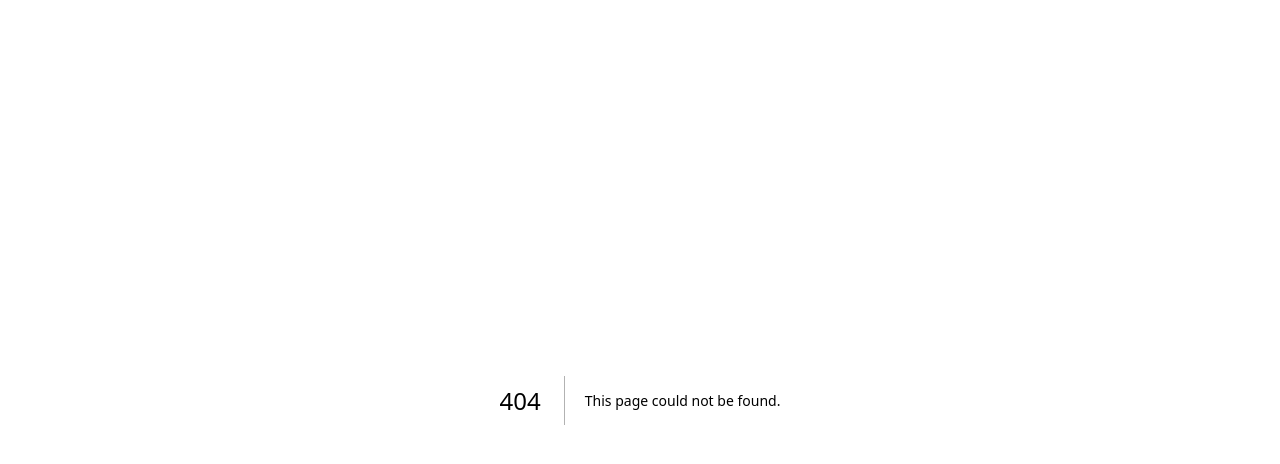
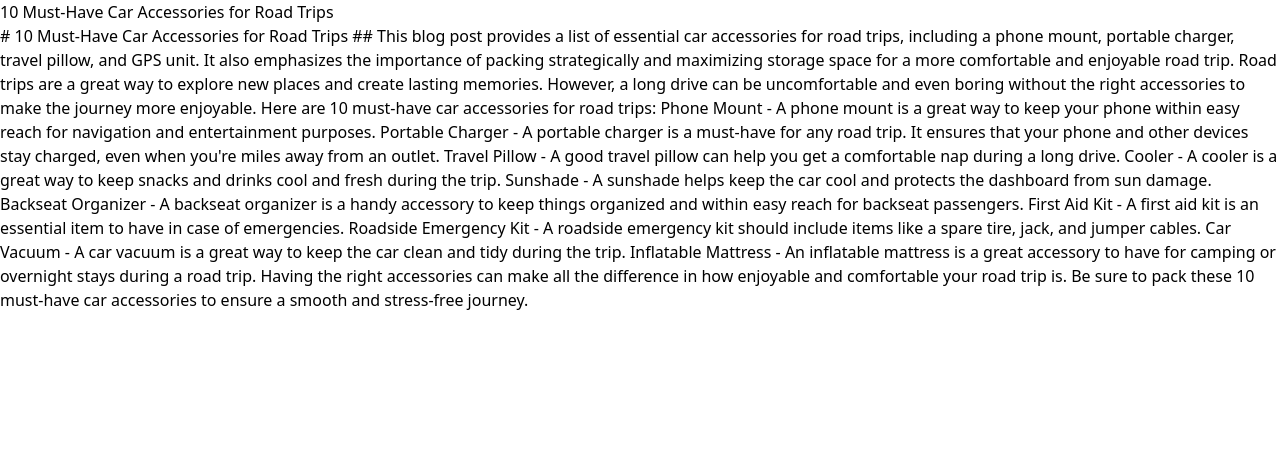
Before and after one commit to erdaboss99/NextJS-Blog, a Next.js app: page /blog/10_Must-Have_Car_Accessories_for_Road_Trips in a window 1280 px wide. Before the commit this address had no page. Shown: the top 464 px of the page. Built offline with nearby package versions, Linux system fonts and the light colour scheme.

Commit message:
Create slug page for each posts

```diff
--- /dev/null
+++ b/src/pages/blog/[postSlug].tsx
@@ -0,0 +1,63 @@
+import { GetStaticPaths, GetStaticProps, InferGetStaticPropsType, NextPage } from 'next';
+import fs from 'fs';
+import path from 'path';
+import matter from 'gray-matter';
+import { ParsedUrlQuery } from 'querystring';
+
+type SinglePostPageProps = InferGetStaticPropsType<typeof getStaticProps>;
+
+const SinglePostPage: NextPage<SinglePostPageProps> = (props) => {
+	return (
+		<div>
+			<h1>{props.post.title}</h1>
+			<h1>{props.post.content}</h1>
+		</div>
+	);
+};
+
+interface IStaticProps extends ParsedUrlQuery {
+	postSlug: string;
+}
+
+type Post = {
+	post: {
+		title: string;
+		content: string;
+	};
+};
+
+export const getStaticProps: GetStaticProps<Post> = (context) => {
+	const { params } = context;
+	const { postSlug } = params as IStaticProps;
+
+	const filePathToRead = path.join(process.cwd(), 'posts/' + postSlug + '.md');
+	const fileContent = fs.readFileSync(filePathToRead, 'utf-8');
+
+	const { content, data } = matter(fileContent);
+
+	return {
+		props: {
+			post: {
+				content,
+				title: data.title,
+			},
+		},
+	};
+};
+
+export const getStaticPaths: GetStaticPaths = () => {
+	const dirPathToRead = path.join(process.cwd(), 'posts');
+	const dirs = fs.readdirSync(dirPathToRead);
+	const paths = dirs.map((filename) => {
+		const filePathToRead = path.join(process.cwd(), 'posts/' + filename);
+		const fileContent = fs.readFileSync(filePathToRead, 'utf-8');
+		return { params: { postSlug: matter(fileContent).data.slug } };
+	});
+
+	return {
+		paths,
+		fallback: false,
+	};
+};
+
+export default SinglePostPage;
```
